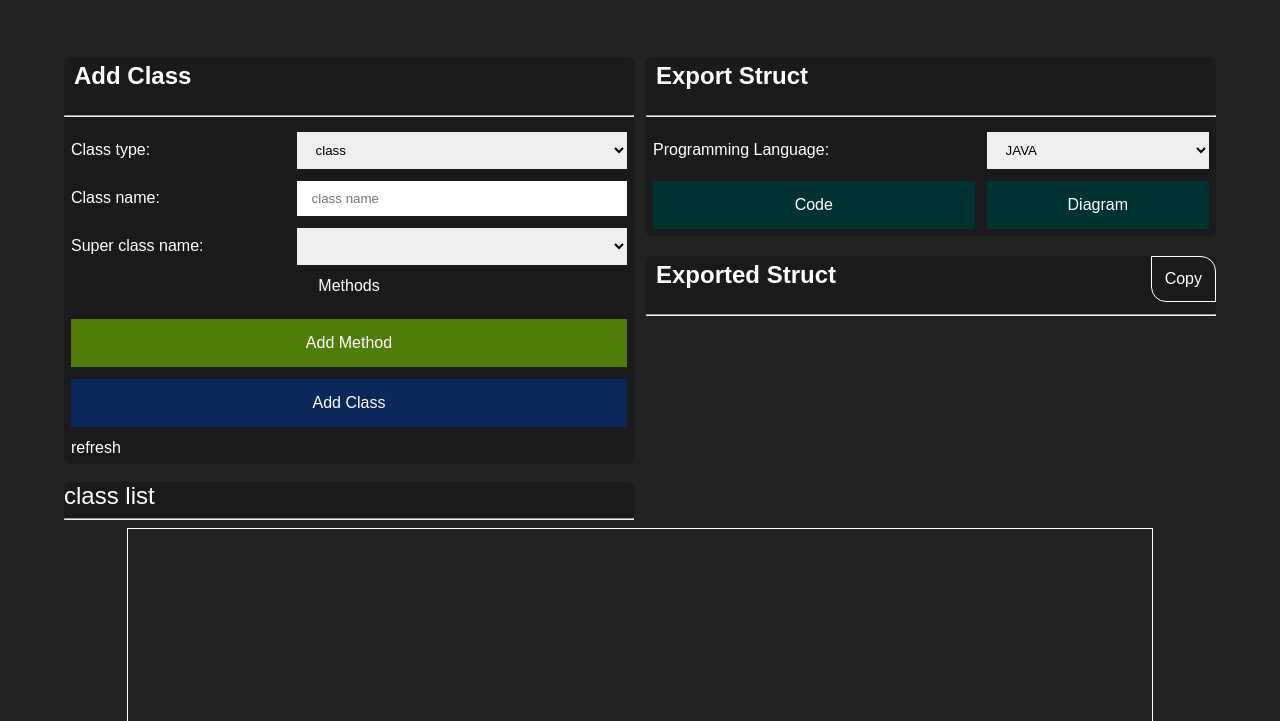
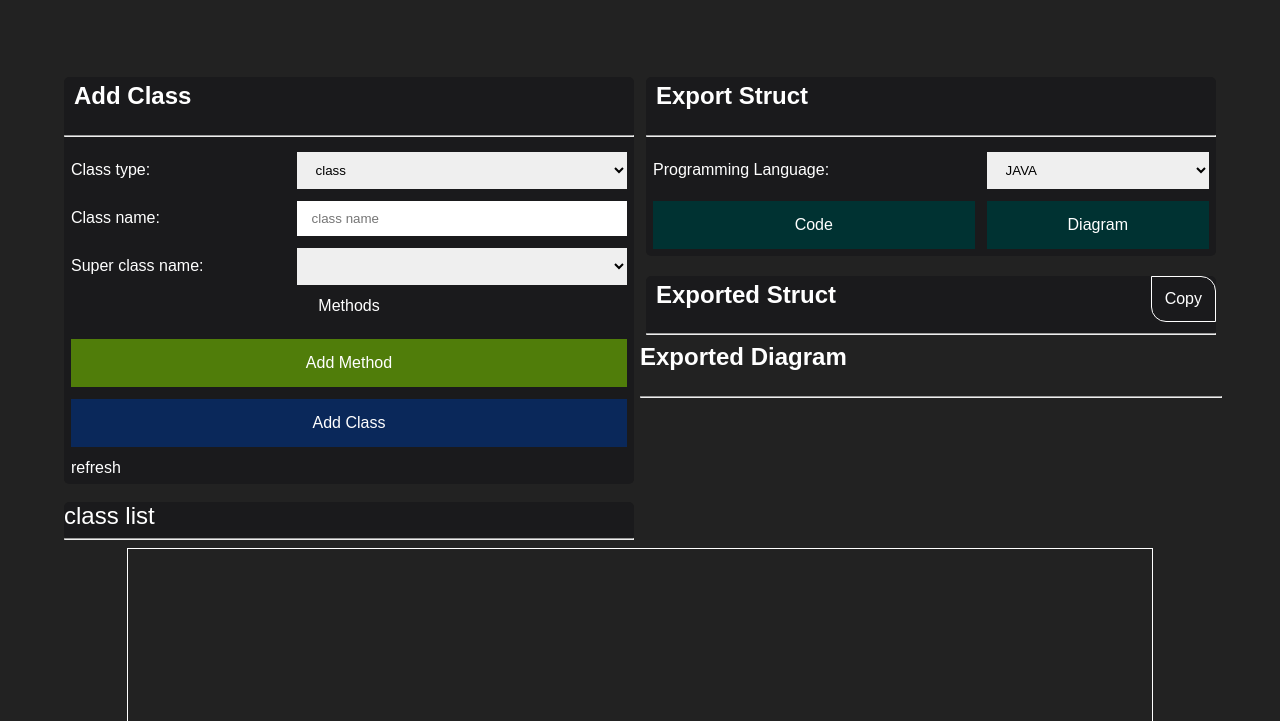
Before and after one commit to emirhanyener/class-easy, a plain HTML site: page index.html in a window 1280 px wide. Shown: the part 79-800 px from the top of the page. Drawn offline with Linux system fonts and the light colour scheme.

Commit message:
update index html and images

```diff
--- a/index.html
+++ b/index.html
@@ -111,8 +111,12 @@
 						<div id = "exportedStruct"></div>
 					</div>
 				</div>
+				<div id = "group">
+					<h2>Exported Diagram</h2>
+					<hr>
+					<center><canvas id = "diagram-canvas"></center>
+				</div>
 			</div>
-			<center><canvas id = "diagram-canvas"></center>
 			<div id = "versionTxt"></div>
 		</div>
 	</body>
```
Also changed, not shown: images/diagram_exported.PNG (added), images/main_panel.PNG (added), screenshots/screenshot1.png (deleted), screenshots/screenshot2.png (deleted).
